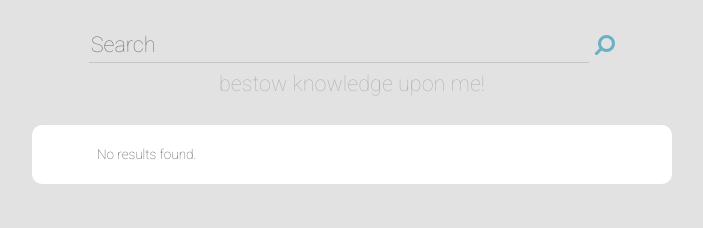
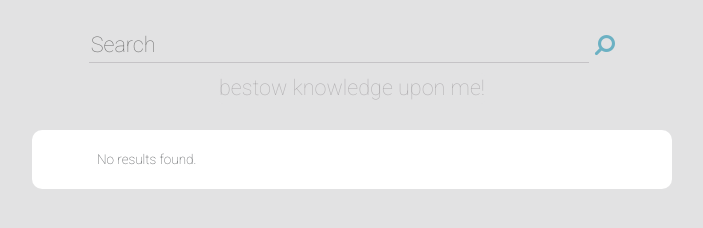
Before and after one commit to toowan/wikipedia, a plain HTML site: page index.html in a window 1280 px wide. Both pictures are taken after a click on the icon 893 px from the left and 380 px from the top of the page. Shown: the full height of the page, 288-991 px from the left. Drawn offline with nearby package versions, Linux system fonts and the light colour scheme.

Commit message:
updated paddings and margins

```diff
--- a/css/main.css
+++ b/css/main.css
@@ -58,6 +58,8 @@ a:hover {
   border: none;
   font-size: .8em;
   font-weight: 100;
+  margin-top: 10px;
+  padding: 0;
 }
 
 #random-search:hover {
@@ -68,6 +70,7 @@ a:hover {
   font-weight: 100;
   outline: none;
   box-shadow:none;
+
 }
 
 #random-search:active {
--- a/js/javascript.js
+++ b/js/javascript.js
@@ -17,7 +17,7 @@ $(document).ready(function() {
       $('#search-bar').animate({top: "3%"}, 400); // moves search bar up
       $('#content').show().animate({
         opacity: 1,
-        marginTop: "125px"
+        marginTop: "130px"
       }, 800);
   });
 
```
